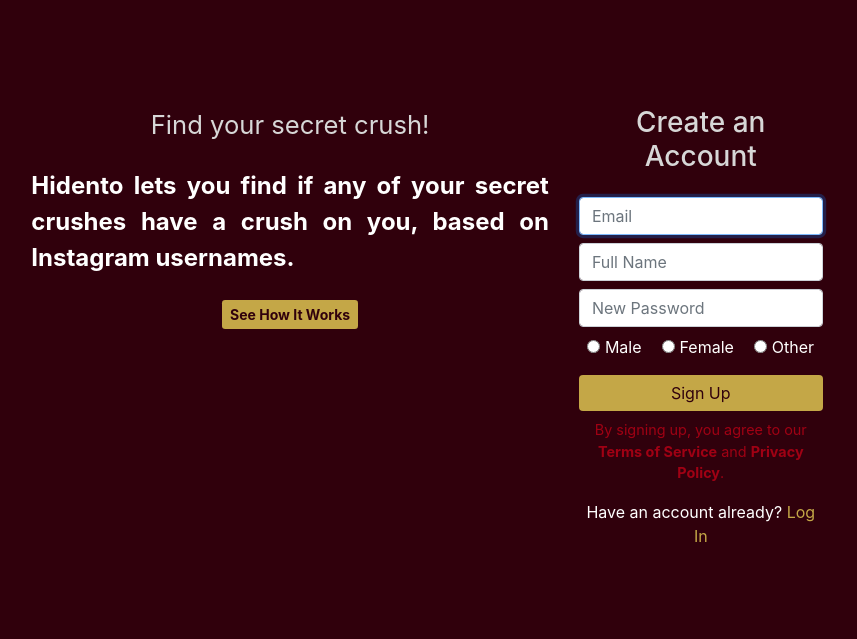
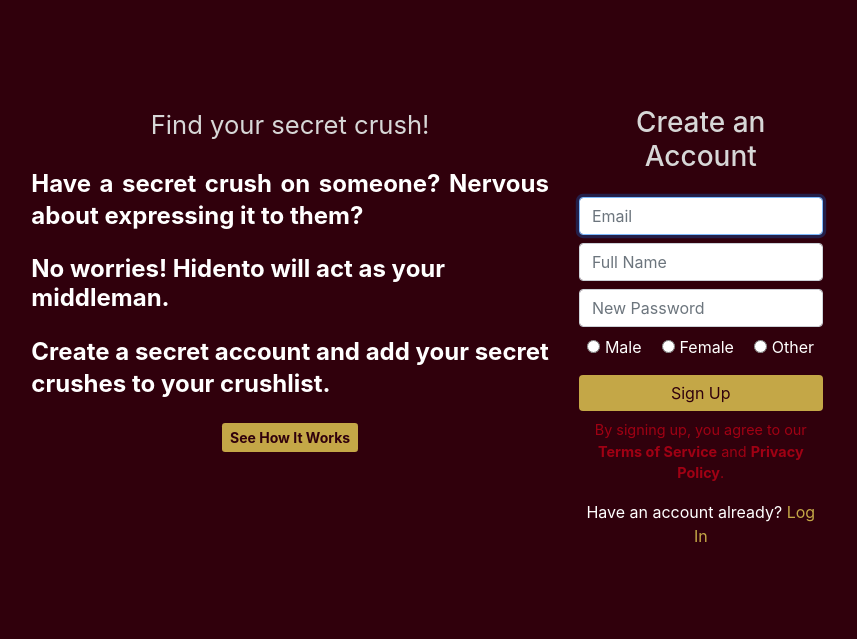
Before and after one commit to felixsundar/hidento_project, a Django app: template secretcrushapp/templates/secretcrushapp/website_home.html in a window 1280 px wide. Shown: the part 65-704 px from the top of the page, without its empty margins (213-1070 px from the left). Run offline with Django 3.2, Linux system fonts and the light colour scheme; the template is opened without the code that fills it, so the values that code supplies are empty; some libraries are stand-ins or nearby versions.

Commit message:
ui change

```diff
--- a/secretcrushapp/templates/secretcrushapp/website_home.html
+++ b/secretcrushapp/templates/secretcrushapp/website_home.html
@@ -7,12 +7,17 @@
     <div class="col-sm-8">
         <div class="mb-4 hidento-title-color" style="font-size:1.6rem">Find your secret crush!</div>
 
-            <h4 style="text-align:justify;line-height:1.5" class="mb-4"><b>
-                Hidento lets you find if any of your secret crushes have a crush on you, based on Instagram usernames.
+            <h4 style="text-align:justify;line-height:1.3" class="mb-4"><b>
+<!--                Hidento lets you find if any of your secret crushes have a crush on you, based on Instagram usernames.-->
+            Have a secret crush on someone? Nervous about expressing it to them?<br>
+
             </b></h4>
-<!--        <h4 style="text-align:left" class="mb-5"><b>-->
-<!--                Sign Up and Register the Instagram usernames of your secret crushes.-->
-<!--            </b></h4>-->
+        <h4 style="text-align:left" class="mb-4"><b>
+            No worries! Hidento will act as your middleman.
+            </b></h4>
+        <h4 style="text-align:left;line-height:1.3" class="mb-4"><b>
+            Create a secret account and add your secret crushes to your crushlist.
+            </b></h4>
 <!--        <p class="mt-3" style="text-align:left"><b>-->
 <!--                Indirectly let them know about this site.-->
 <!--        </b></p>-->
```
Also changed, not shown: secretcrushapp/templates/secretcrushapp/website_home_m.html (+10 -4 lines).
